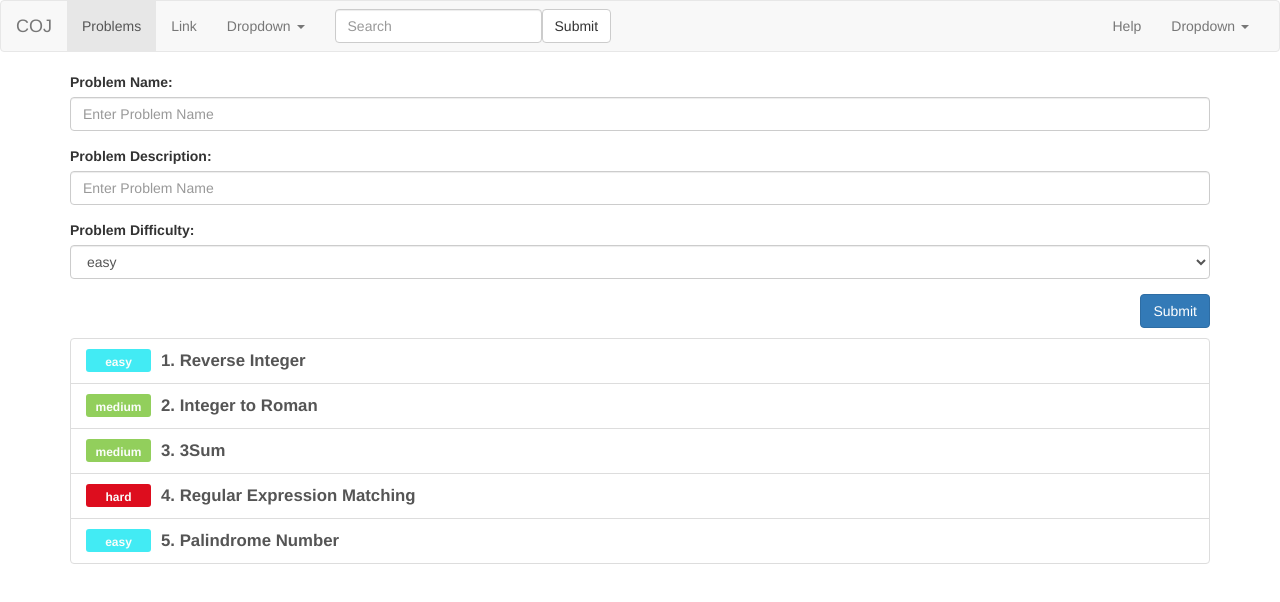
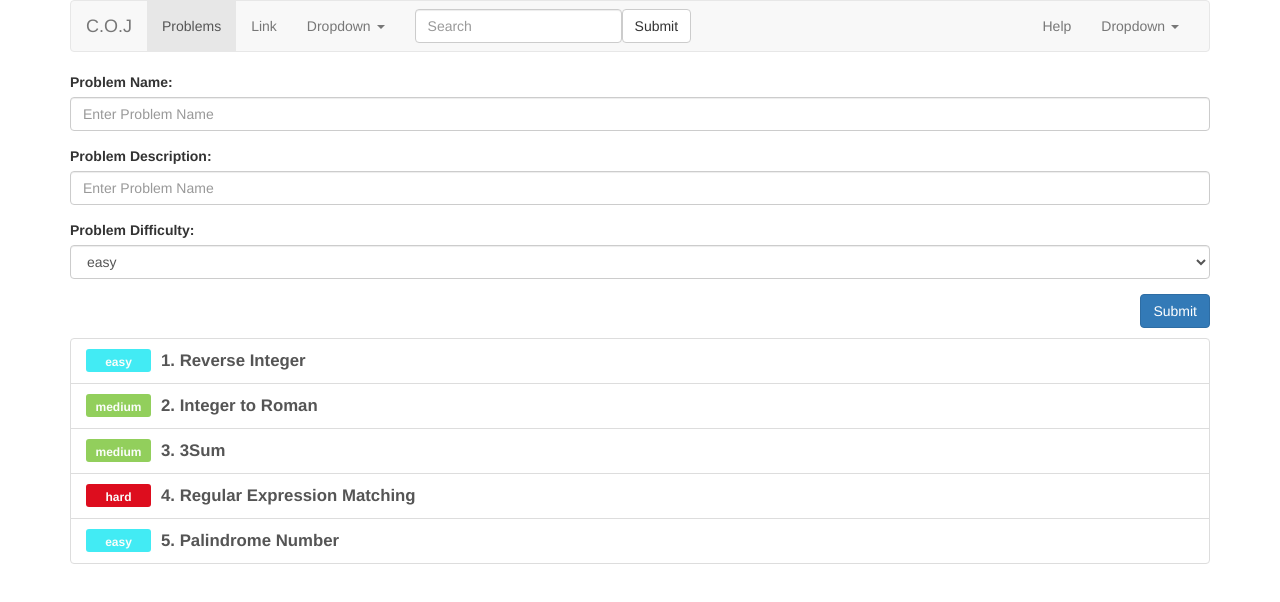
Before and after one commit to wenn009/myApp, an Angular app: page /problems in a window 1280 px wide. Shown: the top 602 px of the page. Built offline with nearby package versions, Linux system fonts and the light colour scheme.

Commit message:
navBar fixed

```diff
--- a/src/app/component/navigation-bar/navigation-bar.component.html
+++ b/src/app/component/navigation-bar/navigation-bar.component.html
@@ -1,3 +1,4 @@
+<div class="container">
 <nav class="navbar navbar-default">
   <div class="container-fluid">
     <!-- Brand and toggle get grouped for better mobile display -->
@@ -8,7 +9,7 @@
         <span class="icon-bar"></span>
         <span class="icon-bar"></span>
       </button>
-      <a class="navbar-brand" href="#">COJ</a>
+      <a class="navbar-brand" href="#">{{title}}</a>
     </div>
 
     <!-- Collect the nav links, forms, and other content for toggling -->
@@ -51,3 +52,4 @@
     </div><!-- /.navbar-collapse -->
   </div><!-- /.container-fluid -->
 </nav>
+</div>
--- a/src/app/component/navigation-bar/navigation-bar.component.ts
+++ b/src/app/component/navigation-bar/navigation-bar.component.ts
@@ -6,7 +6,7 @@ import { Component, OnInit } from '@angular/core';
   styleUrls: ['./navigation-bar.component.css']
 })
 export class NavigationBarComponent implements OnInit {
-
+  title :string = "C.O.J";
   constructor() { }
 
   ngOnInit() {
```
